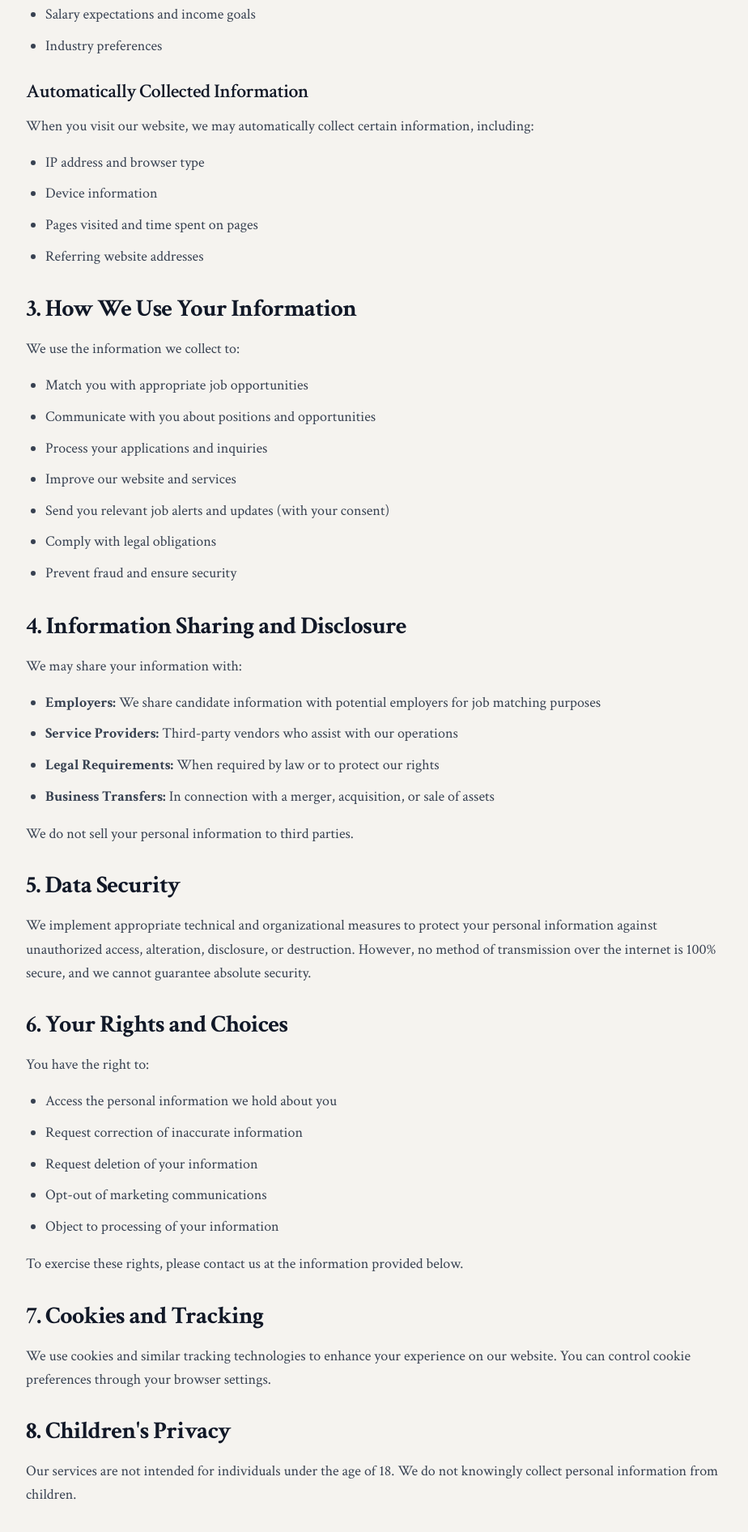
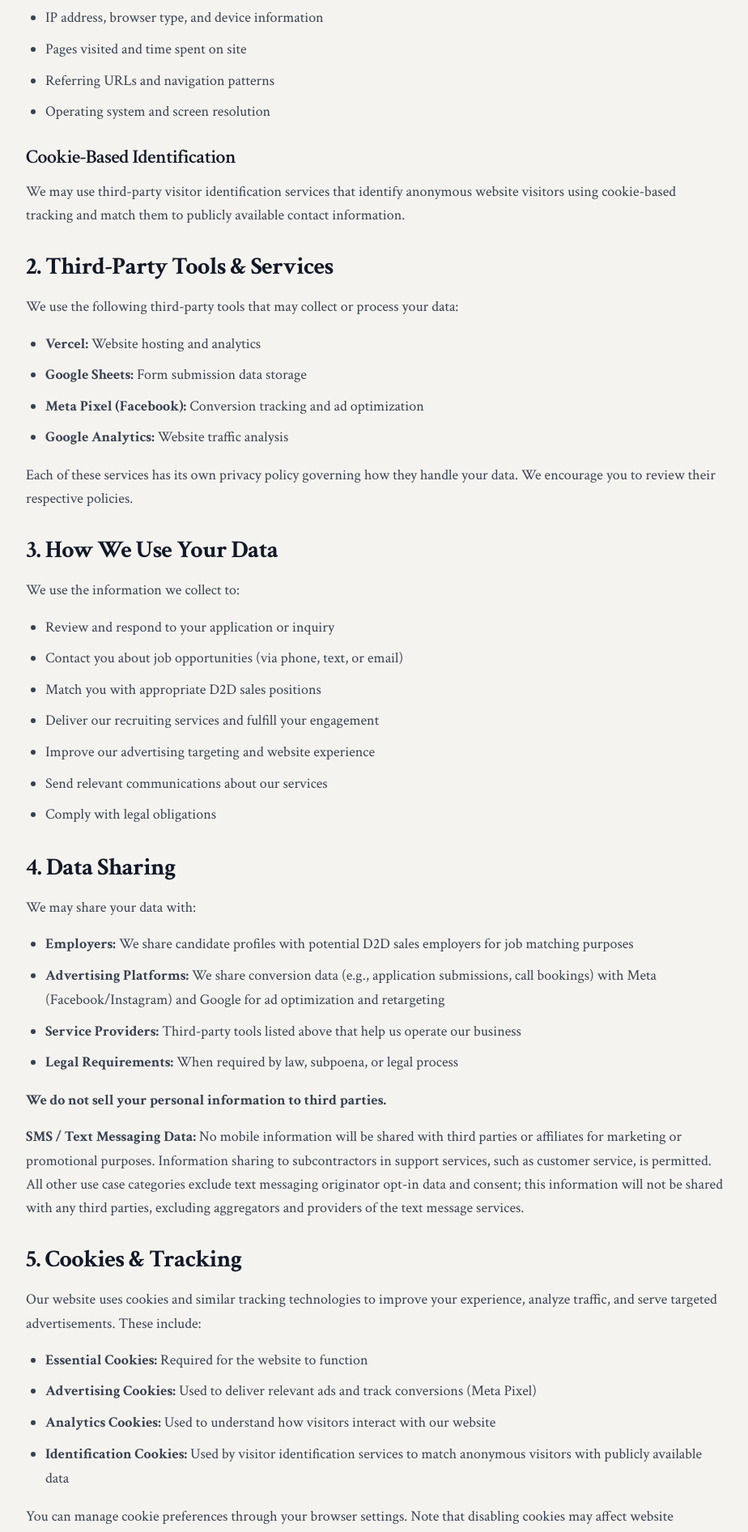
Before and after one commit to Cymoe/Webb-Jobs, a Next.js app: page /privacy in a window 1280 px wide. Shown: the part 740-2632 px from the top of the page at 81% size, without its empty margins (176-1100 px from the left). Built offline with nearby package versions, Linux system fonts and the light colour scheme.

Commit message:
Update Privacy Policy to comprehensive standard with SMS, GDPR/CCPA compliance
Co-authored-by: Webb Labs <Cymoe@users.noreply.github.com>

```diff
--- a/app/privacy/page.tsx
+++ b/app/privacy/page.tsx
@@ -21,124 +21,190 @@ export default function PrivacyPage() {
 
         <div className="prose prose-lg max-w-none space-y-8">
           <section>
-            <h2 className="text-3xl font-bold mb-4 text-gray-900">1. Introduction</h2>
+            <h2 className="text-3xl font-bold mb-4 text-gray-900">1. Information We Collect</h2>
+            <p className="text-gray-700 leading-relaxed mb-4">
+              When you interact with Webb Jobs, we may collect the following information:
+            </p>
+
+            <h3 className="text-2xl font-semibold mb-3 text-gray-900">Personal Information You Provide</h3>
+            <ul className="list-disc pl-6 space-y-2 text-gray-700 mb-6">
+              <li>Name, email address, and phone number</li>
+              <li>Location (city, state)</li>
+              <li>Employment history and D2D sales experience</li>
+              <li>Resume and professional background</li>
+              <li>Income goals and salary expectations</li>
+              <li>Industry preferences</li>
+              <li>Information submitted through contact forms and talent pool applications</li>
+            </ul>
+
+            <h3 className="text-2xl font-semibold mb-3 text-gray-900">Automatically Collected Data</h3>
+            <ul className="list-disc pl-6 space-y-2 text-gray-700 mb-6">
+              <li>IP address, browser type, and device information</li>
+              <li>Pages visited and time spent on site</li>
+              <li>Referring URLs and navigation patterns</li>
+              <li>Operating system and screen resolution</li>
+            </ul>
+
+            <h3 className="text-2xl font-semibold mb-3 text-gray-900">Cookie-Based Identification</h3>
             <p className="text-gray-700 leading-relaxed">
-              Webb Jobs ("we," "our," or "us") respects your privacy and is committed to protecting your personal information. This Privacy Policy explains how we collect, use, disclose, and safeguard your information when you visit our website or use our services.
+              We may use third-party visitor identification services that identify anonymous website visitors using cookie-based tracking and match them to publicly available contact information.
             </p>
           </section>
 
           <section>
-            <h2 className="text-3xl font-bold mb-4 text-gray-900">2. Information We Collect</h2>
-            <h3 className="text-2xl font-semibold mb-3 text-gray-900">Personal Information</h3>
+            <h2 className="text-3xl font-bold mb-4 text-gray-900">2. Third-Party Tools & Services</h2>
             <p className="text-gray-700 leading-relaxed mb-4">
-              We may collect personal information that you provide to us, including but not limited to:
+              We use the following third-party tools that may collect or process your data:
+            </p>
+            <ul className="list-disc pl-6 space-y-2 text-gray-700 mb-4">
+              <li><strong>Vercel:</strong> Website hosting and analytics</li>
+              <li><strong>Google Sheets:</strong> Form submission data storage</li>
+              <li><strong>Meta Pixel (Facebook):</strong> Conversion tracking and ad optimization</li>
+              <li><strong>Google Analytics:</strong> Website traffic analysis</li>
+            </ul>
+            <p className="text-gray-700 leading-relaxed">
+              Each of these services has its own privacy policy governing how they handle your data. We encourage you to review their respective policies.
+            </p>
+          </section>
+
+          <section>
+            <h2 className="text-3xl font-bold mb-4 text-gray-900">3. How We Use Your Data</h2>
+            <p className="text-gray-700 leading-relaxed mb-4">
+              We use the information we collect to:
             </p>
             <ul className="list-disc pl-6 space-y-2 text-gray-700">
-              <li>Name, email address, and phone number</li>
-              <li>Location (city, state)</li>
-              <li>Employment history and experience</li>
-              <li>Resume and professional background</li>
-              <li>Salary expectations and income goals</li>
-              <li>Industry preferences</li>
-            </ul>
-
-            <h3 className="text-2xl font-semibold mb-3 mt-6 text-gray-900">Automatically Collected Information</h3>
-            <p className="text-gray-700 leading-relaxed mb-4">
-              When you visit our website, we may automatically collect certain information, including:
-            </p>
-            <ul className="list-disc pl-6 space-y-2 text-gray-700">
-              <li>IP address and browser type</li>
-              <li>Device information</li>
-              <li>Pages visited and time spent on pages</li>
-              <li>Referring website addresses</li>
+              <li>Review and respond to your application or inquiry</li>
+              <li>Contact you about job opportunities (via phone, text, or email)</li>
+              <li>Match you with appropriate D2D sales positions</li>
+              <li>Deliver our recruiting services and fulfill your engagement</li>
+              <li>Improve our advertising targeting and website experience</li>
+              <li>Send relevant communications about our services</li>
+              <li>Comply with legal obligations</li>
             </ul>
           </section>
 
           <section>
-            <h2 className="text-3xl font-bold mb-4 text-gray-900">3. How We Use Your Information</h2>
+            <h2 className="text-3xl font-bold mb-4 text-gray-900">4. Data Sharing</h2>
             <p className="text-gray-700 leading-relaxed mb-4">
-              We use the information we collect to:
+              We may share your data with:
+            </p>
+            <ul className="list-disc pl-6 space-y-2 text-gray-700 mb-4">
+              <li><strong>Employers:</strong> We share candidate profiles with potential D2D sales employers for job matching purposes</li>
+              <li><strong>Advertising Platforms:</strong> We share conversion data (e.g., application submissions, call bookings) with Meta (Facebook/Instagram) and Google for ad optimization and retargeting</li>
+              <li><strong>Service Providers:</strong> Third-party tools listed above that help us operate our business</li>
+              <li><strong>Legal Requirements:</strong> When required by law, subpoena, or legal process</li>
+            </ul>
+            <p className="text-gray-700 leading-relaxed mb-4">
+              <strong>We do not sell your personal information to third parties.</strong>
+            </p>
+            <p className="text-gray-700 leading-relaxed">
+              <strong>SMS / Text Messaging Data:</strong> No mobile information will be shared with third parties or affiliates for marketing or promotional purposes. Information sharing to subcontractors in support services, such as customer service, is permitted. All other use case categories exclude text messaging originator opt-in data and consent; this information will not be shared with any third parties, excluding aggregators and providers of the text message services.
+            </p>
+          </section>
+
+          <section>
+            <h2 className="text-3xl font-bold mb-4 text-gray-900">5. Cookies & Tracking</h2>
+            <p className="text-gray-700 leading-relaxed mb-4">
+              Our website uses cookies and similar tracking technologies to improve your experience, analyze traffic, and serve targeted advertisements. These include:
+            </p>
+            <ul className="list-disc pl-6 space-y-2 text-gray-700 mb-4">
+              <li><strong>Essential Cookies:</strong> Required for the website to function</li>
+              <li><strong>Advertising Cookies:</strong> Used to deliver relevant ads and track conversions (Meta Pixel)</li>
+              <li><strong>Analytics Cookies:</strong> Used to understand how visitors interact with our website</li>
+              <li><strong>Identification Cookies:</strong> Used by visitor identification services to match anonymous visitors with publicly available data</li>
+            </ul>
+            <p className="text-gray-700 leading-relaxed">
+              You can manage cookie preferences through your browser settings. Note that disabling cookies may affect website functionality.
+            </p>
+          </section>
+
+          <section>
+            <h2 className="text-3xl font-bold mb-4 text-gray-900">6. SMS / Text Messaging</h2>
+            <p className="text-gray-700 leading-relaxed mb-4">
+              We will never sell, rent, loan, trade, lease, or otherwise transfer for profit any phone numbers or personal information collected through SMS opt-in to any third party. You may opt out at any time by replying <strong>STOP</strong>. For help, reply <strong>HELP</strong> or contact support@webbjobs.com.
+            </p>
+          </section>
+
+          <section>
+            <h2 className="text-3xl font-bold mb-4 text-gray-900">7. SMS Opt-In & Messaging Details</h2>
+            <p className="text-gray-700 leading-relaxed mb-4">
+              When you submit an application on our website or provide your phone number, you may be asked to provide consent to receive SMS text messages from Webb Jobs. Here is how our SMS program works:
             </p>
             <ul className="list-disc pl-6 space-y-2 text-gray-700">
-              <li>Match you with appropriate job opportunities</li>
-              <li>Communicate with you about positions and opportunities</li>
-              <li>Process your applications and inquiries</li>
-              <li>Improve our website and services</li>
-              <li>Send you relevant job alerts and updates (with your consent)</li>
-              <li>Comply with legal obligations</li>
-              <li>Prevent fraud and ensure security</li>
+              <li><strong>How you opt in:</strong> By checking the SMS consent checkboxes on our opt-in form and submitting the form, you are opting in to receive text messages from us.</li>
+              <li><strong>Types of messages:</strong> You may receive application status updates, interview reminders, job opportunity notifications, and (if you consent separately) marketing messages about new positions and career tips.</li>
+              <li><strong>Message frequency:</strong> Message frequency varies. You may receive several messages per week during active job searches, and periodic messages thereafter.</li>
+              <li><strong>Opting out:</strong> You can opt out of SMS messages at any time by replying <strong>STOP</strong> to any message. You will receive a confirmation and no further messages will be sent. Reply <strong>HELP</strong> for assistance.</li>
+              <li><strong>No purchase required:</strong> Consent to receive SMS messages is not a condition of using our services.</li>
+              <li><strong>Rates:</strong> Message and data rates may apply depending on your mobile carrier and plan.</li>
             </ul>
           </section>
 
           <section>
-            <h2 className="text-3xl font-bold mb-4 text-gray-900">4. Information Sharing and Disclosure</h2>
+            <h2 className="text-3xl font-bold mb-4 text-gray-900">8. Data Security</h2>
             <p className="text-gray-700 leading-relaxed mb-4">
-              We may share your information with:
+              We take the security of your personal data seriously and implement reasonable administrative, technical, and physical safeguards to protect it, including:
             </p>
-            <ul className="list-disc pl-6 space-y-2 text-gray-700">
-              <li><strong>Employers:</strong> We share candidate information with potential employers for job matching purposes</li>
-              <li><strong>Service Providers:</strong> Third-party vendors who assist with our operations</li>
-              <li><strong>Legal Requirements:</strong> When required by law or to protect our rights</li>
-              <li><strong>Business Transfers:</strong> In connection with a merger, acquisition, or sale of assets</li>
+            <ul className="list-disc pl-6 space-y-2 text-gray-700 mb-4">
+              <li><strong>Encryption:</strong> Data transmitted between your browser and our servers is encrypted using SSL/TLS protocols.</li>
+              <li><strong>Access Controls:</strong> Access to personal data is restricted to authorized personnel who need it to perform their job functions.</li>
+              <li><strong>Secure Storage:</strong> Personal data is stored on secure, access-controlled servers provided by our hosting and CRM providers.</li>
+              <li><strong>Third-Party Security:</strong> We use reputable third-party services (Vercel, Google Sheets) that maintain their own security certifications and practices.</li>
+              <li><strong>Regular Review:</strong> We periodically review our data collection and storage practices to ensure they remain appropriate.</li>
             </ul>
-            <p className="text-gray-700 leading-relaxed mt-4">
-              We do not sell your personal information to third parties.
+            <p className="text-gray-700 leading-relaxed">
+              While no method of transmission or storage is 100% secure, we strive to use commercially acceptable means to protect your personal information.
             </p>
           </section>
 
           <section>
-            <h2 className="text-3xl font-bold mb-4 text-gray-900">5. Data Security</h2>
+            <h2 className="text-3xl font-bold mb-4 text-gray-900">9. Your Rights</h2>
+            <p className="text-gray-700 leading-relaxed mb-4">
+              Depending on your location, you may have the following rights regarding your personal data:
+            </p>
+            <ul className="list-disc pl-6 space-y-2 text-gray-700 mb-4">
+              <li><strong>Access:</strong> Request a copy of the personal data we hold about you</li>
+              <li><strong>Deletion:</strong> Request that we delete your personal data</li>
+              <li><strong>Opt-Out:</strong> Unsubscribe from marketing communications at any time</li>
+              <li><strong>Correction:</strong> Request corrections to inaccurate personal data</li>
+              <li><strong>Do Not Sell (California residents):</strong> Under the CCPA, you may request that we do not sell your personal information</li>
+              <li><strong>GDPR Rights (EU residents):</strong> You have the right to access, rectify, erase, restrict processing, data portability, and object to processing of your personal data</li>
+            </ul>
             <p className="text-gray-700 leading-relaxed">
-              We implement appropriate technical and organizational measures to protect your personal information against unauthorized access, alteration, disclosure, or destruction. However, no method of transmission over the internet is 100% secure, and we cannot guarantee absolute security.
+              To exercise any of these rights, email us at privacy@webbjobs.com. We will respond within 30 days.
             </p>
           </section>
 
           <section>
-            <h2 className="text-3xl font-bold mb-4 text-gray-900">6. Your Rights and Choices</h2>
-            <p className="text-gray-700 leading-relaxed mb-4">
-              You have the right to:
-            </p>
-            <ul className="list-disc pl-6 space-y-2 text-gray-700">
-              <li>Access the personal information we hold about you</li>
-              <li>Request correction of inaccurate information</li>
-              <li>Request deletion of your information</li>
-              <li>Opt-out of marketing communications</li>
-              <li>Object to processing of your information</li>
-            </ul>
-            <p className="text-gray-700 leading-relaxed mt-4">
-              To exercise these rights, please contact us at the information provided below.
+            <h2 className="text-3xl font-bold mb-4 text-gray-900">10. Data Retention</h2>
+            <p className="text-gray-700 leading-relaxed">
+              We retain your personal data for as long as necessary to fulfill the purposes described in this policy, or as required by law. If you request deletion, we will remove your data within 30 days, except where we are legally required to retain it.
             </p>
           </section>
 
           <section>
-            <h2 className="text-3xl font-bold mb-4 text-gray-900">7. Cookies and Tracking</h2>
+            <h2 className="text-3xl font-bold mb-4 text-gray-900">11. Children's Privacy</h2>
             <p className="text-gray-700 leading-relaxed">
-              We use cookies and similar tracking technologies to enhance your experience on our website. You can control cookie preferences through your browser settings.
+              Our services are not intended for individuals under 18 years of age. We do not knowingly collect personal data from children. If we learn that we have collected data from a minor, we will delete it promptly.
             </p>
           </section>
 
           <section>
-            <h2 className="text-3xl font-bold mb-4 text-gray-900">8. Children's Privacy</h2>
+            <h2 className="text-3xl font-bold mb-4 text-gray-900">12. Changes to This Policy</h2>
             <p className="text-gray-700 leading-relaxed">
-              Our services are not intended for individuals under the age of 18. We do not knowingly collect personal information from children.
+              We may update this Privacy Policy from time to time. Changes will be posted on this page with an updated revision date. Continued use of our website after changes constitutes acceptance of the updated policy.
             </p>
           </section>
 
           <section>
-            <h2 className="text-3xl font-bold mb-4 text-gray-900">9. Changes to This Privacy Policy</h2>
+            <h2 className="text-3xl font-bold mb-4 text-gray-900">13. Contact</h2>
+            <p className="text-gray-700 leading-relaxed mb-4">
+              For questions about this Privacy Policy or to exercise your data rights, contact us at:
+            </p>
             <p className="text-gray-700 leading-relaxed">
-              We may update this Privacy Policy from time to time. The updated version will be indicated by an updated "Last Updated" date. We encourage you to review this Privacy Policy periodically.
-            </p>
-          </section>
-
-          <section>
-            <h2 className="text-3xl font-bold mb-4 text-gray-900">10. Contact Us</h2>
-            <p className="text-gray-700 leading-relaxed">
-              If you have questions or concerns about this Privacy Policy or our privacy practices, please contact us at:
-            </p>
-            <p className="text-gray-700 leading-relaxed mt-4">
               <strong>Webb Jobs</strong><br />
-              Email: privacy@webbjobs.com
+              Email: privacy@webbjobs.com<br />
+              Support: support@webbjobs.com
             </p>
           </section>
         </div>
```
